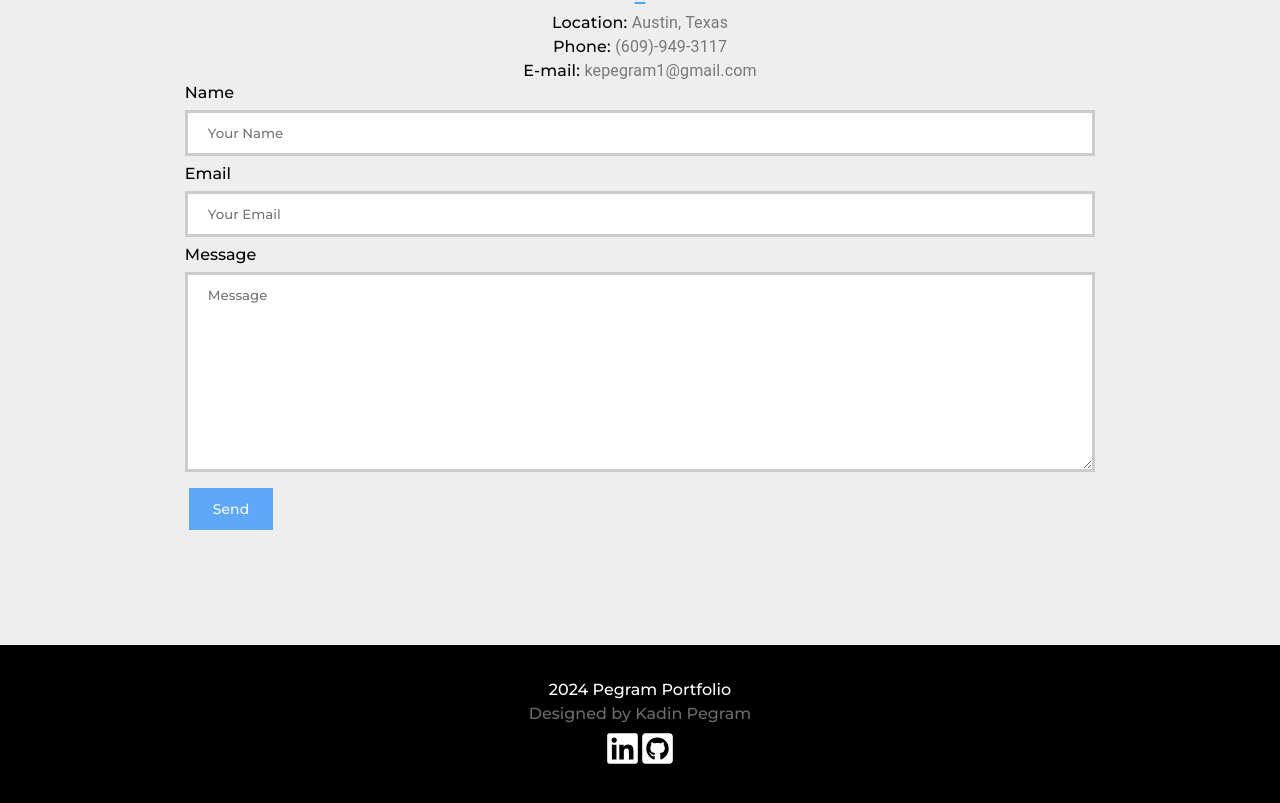
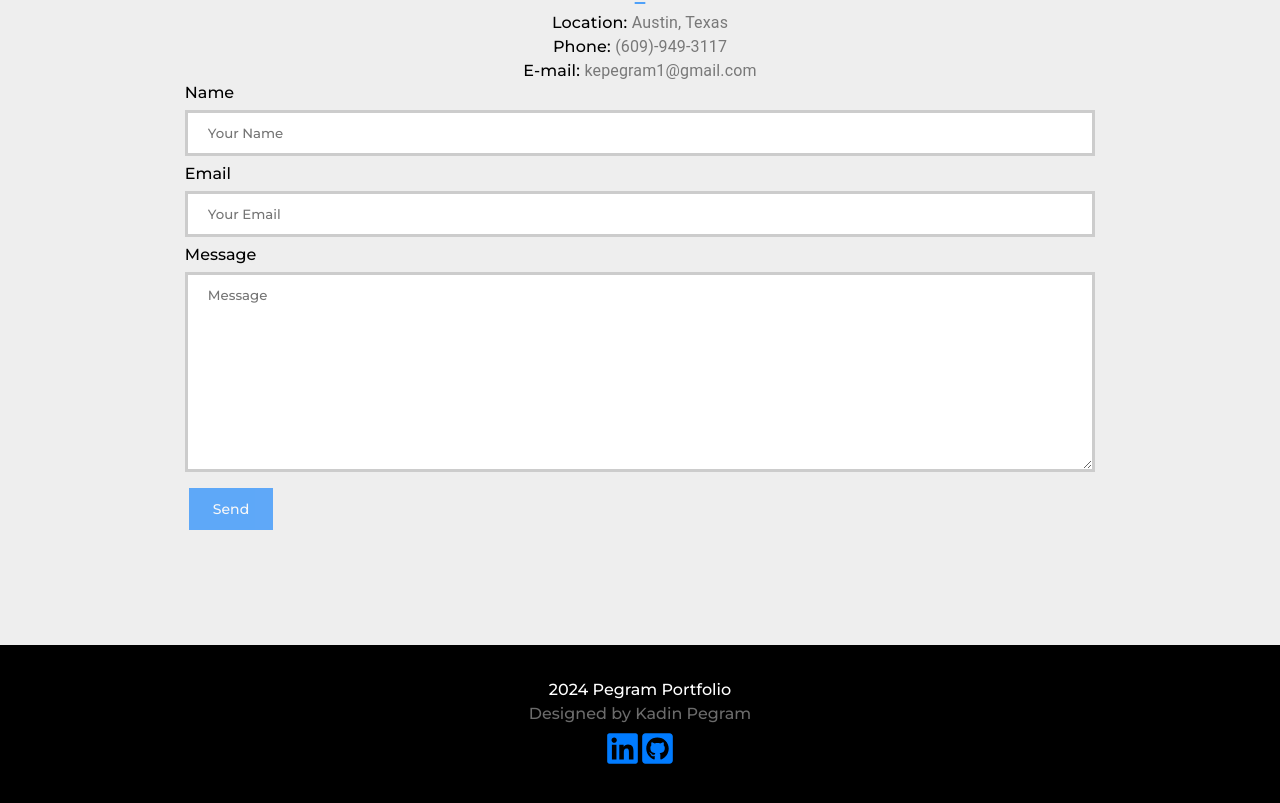
Before and after one commit to kepegram/myPortfolio, a React (Create React App) app: page / in a window 1280 px wide. Shown: the part 3515-4318 px from the top of the page. Built offline with nearby package versions, Linux system fonts and the light colour scheme; no server answers.

Commit message:
KP | 10th | Small color change to icons in footer

```diff
--- a/src/components/footer/footer.css
+++ b/src/components/footer/footer.css
@@ -20,7 +20,7 @@
 .f-app-icon {
   font-size: 35px;
   transition: ease-in-out 200ms;
-  color: white;
+  color: #007bff;
   padding-top: 8px;
 }
 
```
Also changed, not shown: 1 other file (tests, documents, lock files or other folders).
